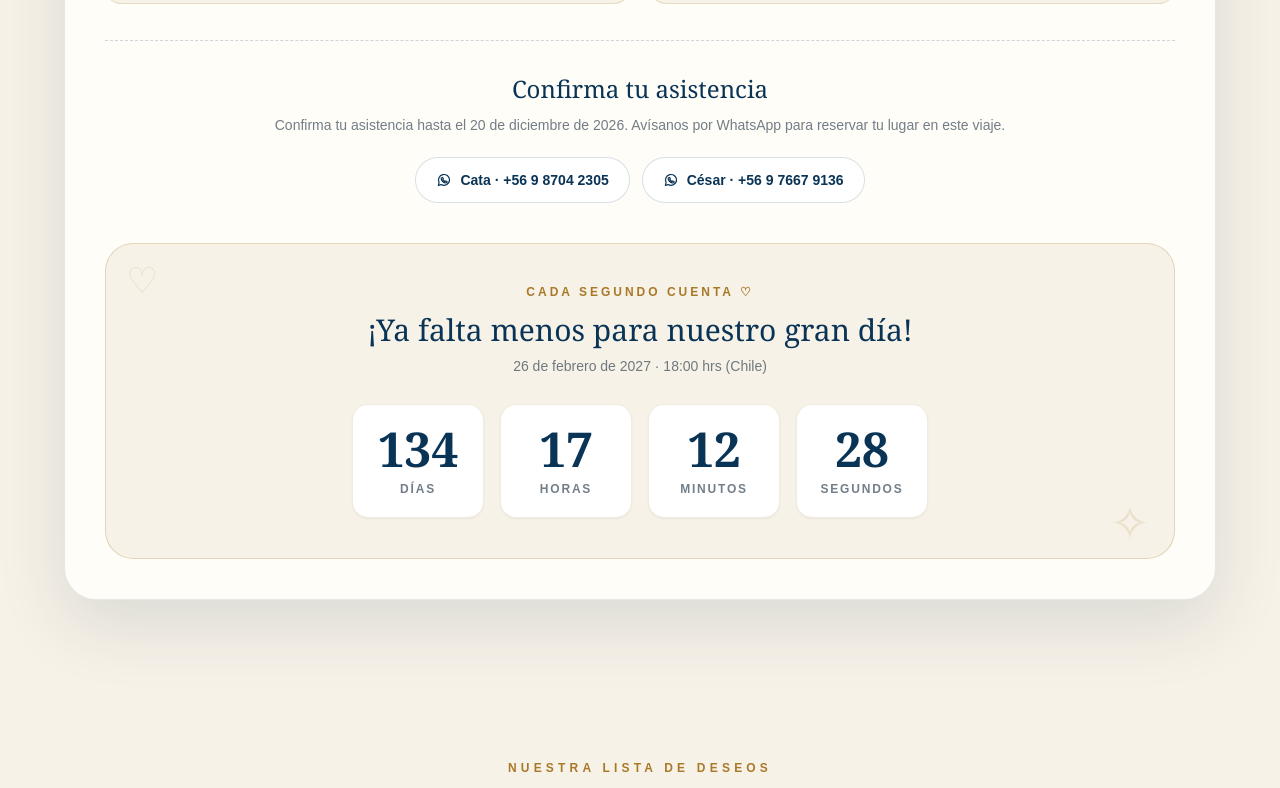
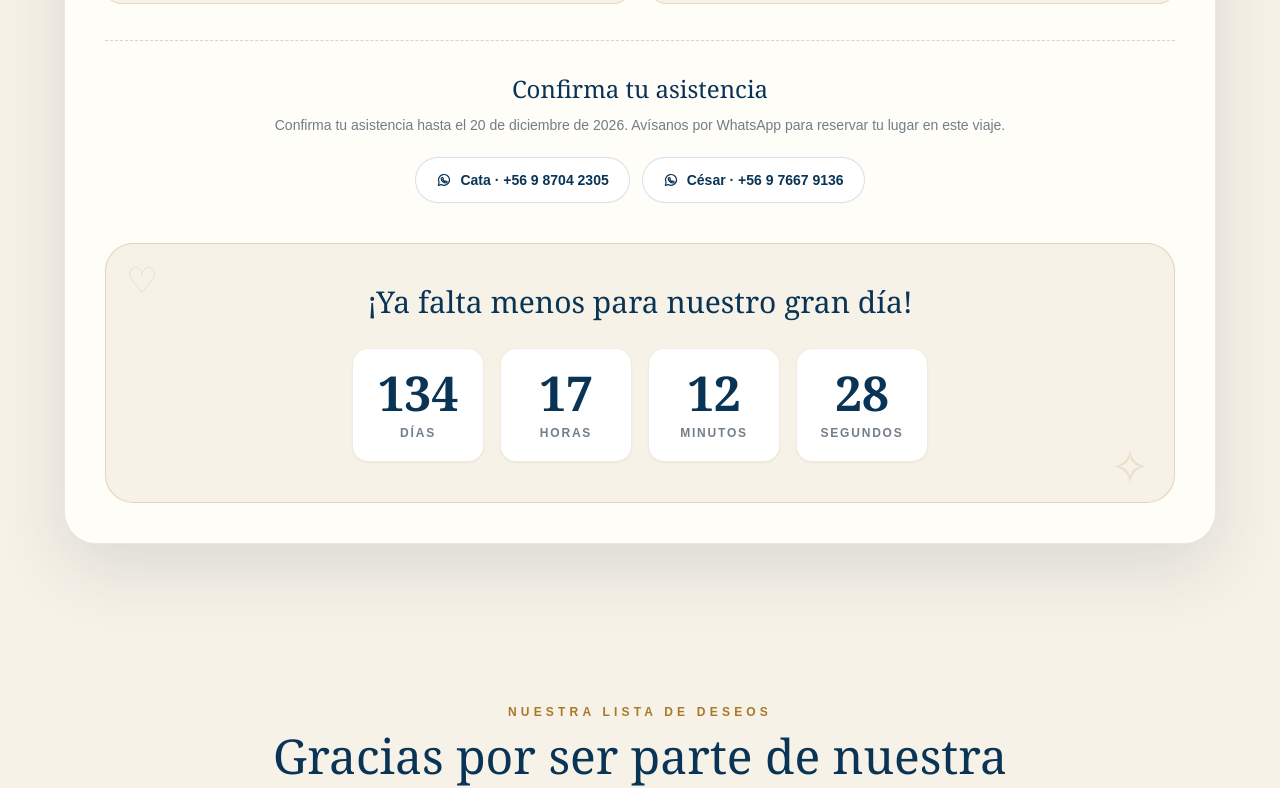
Before and after one commit to cesarodriguez96-02-26/regalos-matri-cata-cesar, a Next.js app: page / in a window 1280 px wide. Shown: the part 3089-3877 px from the top of the page. Built offline with nearby package versions, Linux system fonts and the light colour scheme.

Commit message:
Simplificar contador eliminando lema y fecha repetida

```diff
--- a/src/components/WeddingCountdown.tsx
+++ b/src/components/WeddingCountdown.tsx
@@ -40,11 +40,7 @@ export function WeddingCountdown() {
       <div className="pointer-events-none absolute left-5 top-4 font-serif text-4xl text-gold/15" aria-hidden="true">♡</div>
       <div className="pointer-events-none absolute bottom-3 right-6 font-serif text-5xl text-gold/15" aria-hidden="true">✧</div>
 
-      <p className="text-xs font-bold uppercase tracking-[0.25em] text-gold">Cada segundo cuenta ♡</p>
-      <h3 className="mt-3 font-serif text-2xl text-navy sm:text-3xl">¡Ya falta menos para nuestro gran día!</h3>
-      <p className="mt-2 text-sm text-ink/60">
-        <time dateTime="2027-02-26T18:00:00-03:00">26 de febrero de 2027 · 18:00 hrs (Chile)</time>
-      </p>
+      <h3 className="font-serif text-2xl text-navy sm:text-3xl">¡Ya falta menos para nuestro gran día!</h3>
 
       {remaining?.finished ? (
         <p role="status" className="relative mt-7 font-serif text-2xl italic text-navy sm:text-3xl">
```
